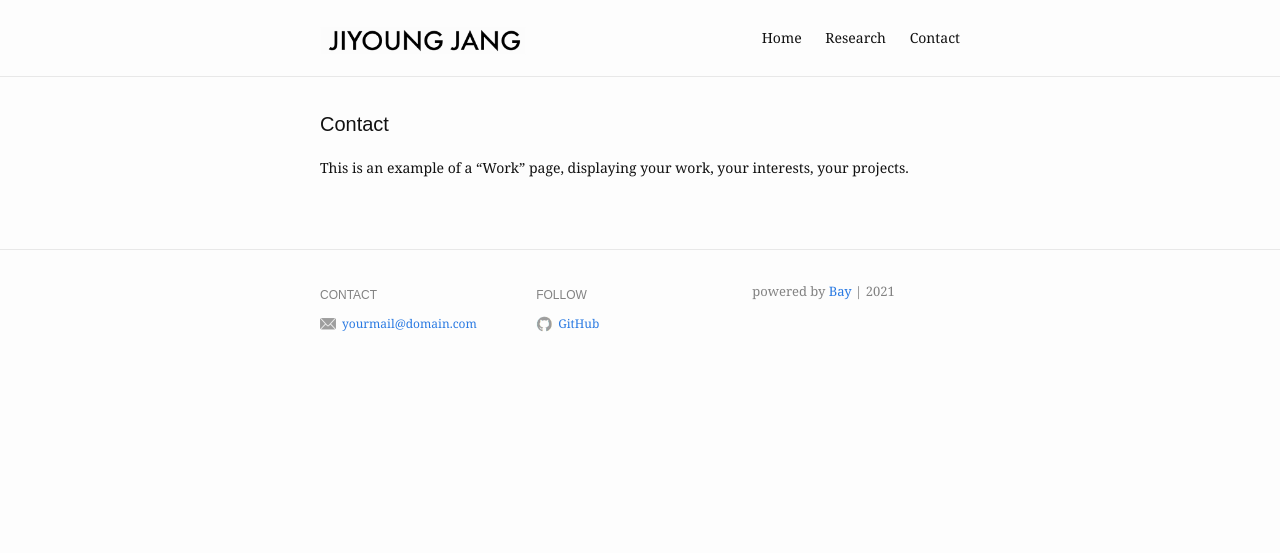
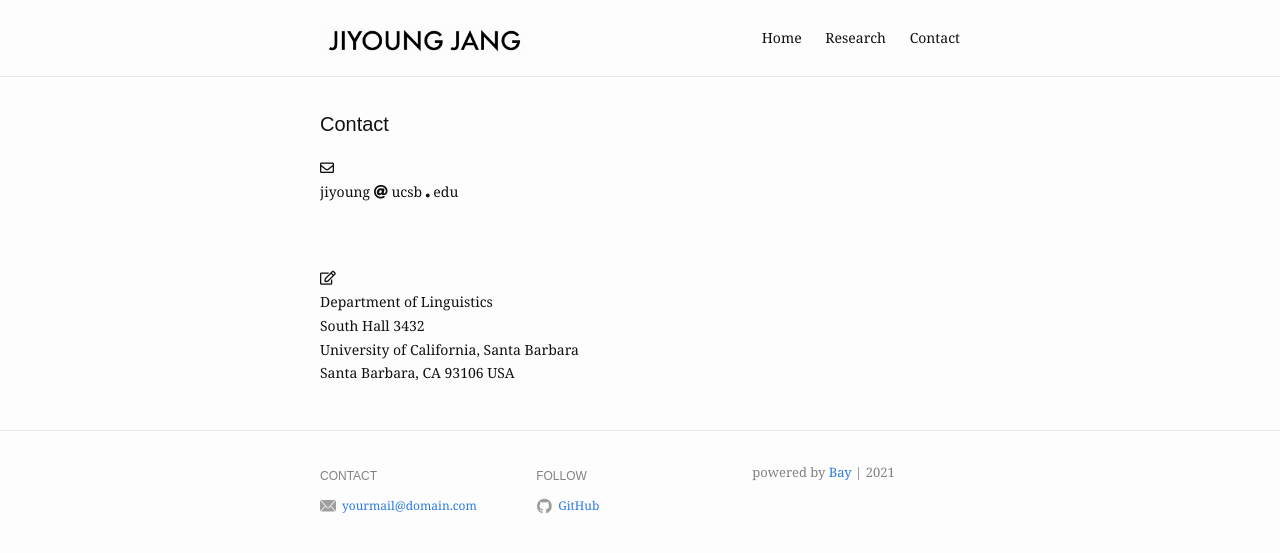
Before and after one commit to jiyoungj/jiyoungj.github.io, a Jekyll site: the page built from contact.md, in a window 1280 px wide. Shown: the top 553 px of the page. Built offline with Jekyll 4.4.1, drawn with Linux system fonts in a browser that asks for light colours; nearby versions of some CDN libraries.

Commit message:
Update contact.md

```diff
--- a/contact.md
+++ b/contact.md
@@ -5,6 +5,13 @@ slug: /contact
 
 ---
 
-This is an example of a "Work" page, displaying your work, your interests, your projects.
-<br />
-<br />
+<link rel="stylesheet" href="https://cdnjs.cloudflare.com/ajax/libs/font-awesome/5.13.0/css/all.min.css"  integrity="sha256-h20CPZ0QyXlBuAw7A+KluUYx/3pK+c7lYEpqLTlxjYQ=" crossorigin="anonymous">
+
+<i class="far fa-envelope"></i><br>
+jiyoung <i class="fas fa-at"></i> ucsb <i class="fas fa-circle fa-xs" style="font-size: 0.25rem;"></i> edu <br><br><br>
+
+<i class="far fa-edit"></i><br>
+Department of Linguistics<br>
+South Hall 3432<br>
+University of California, Santa Barbara<br>
+Santa Barbara, CA 93106 USA
```
